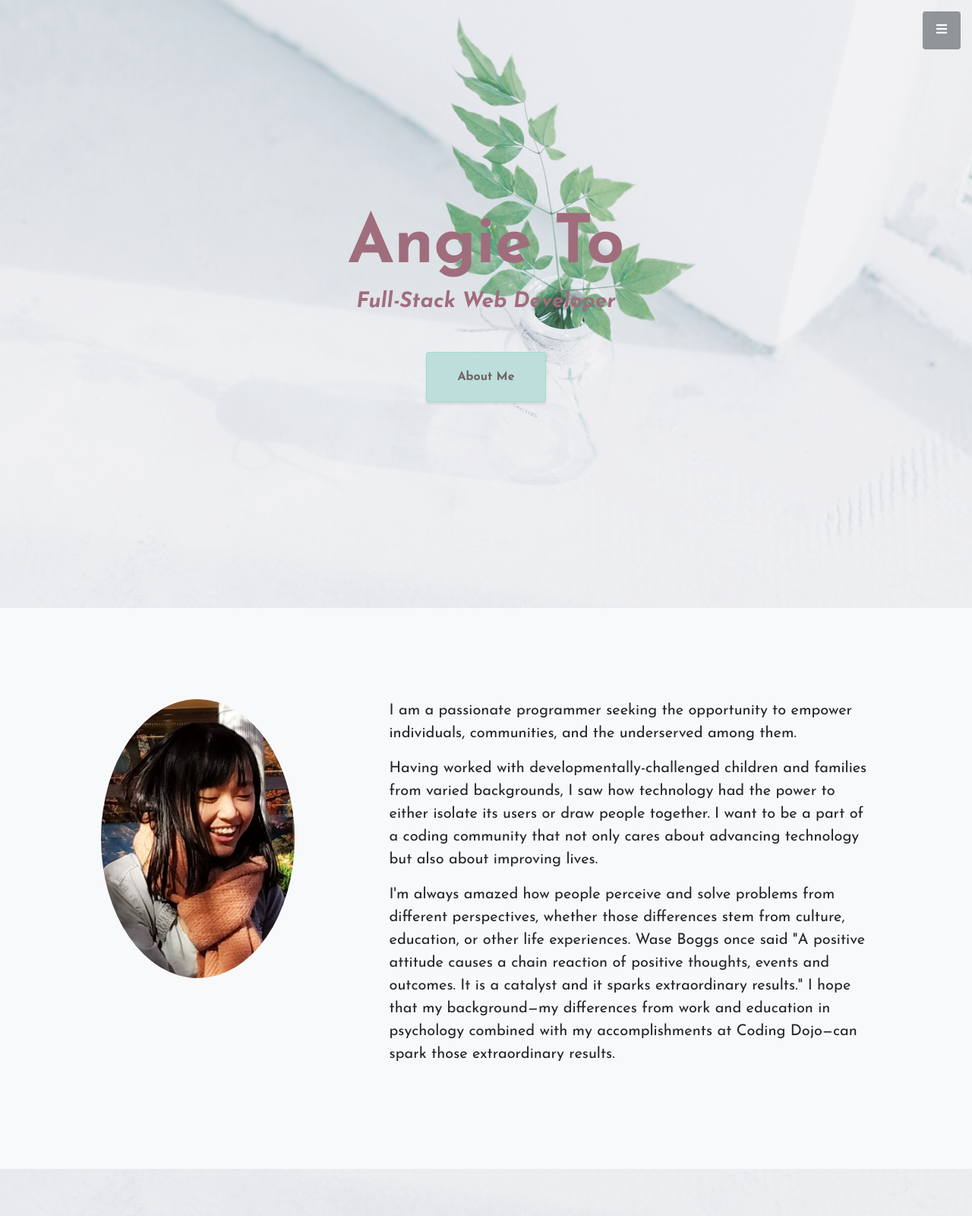
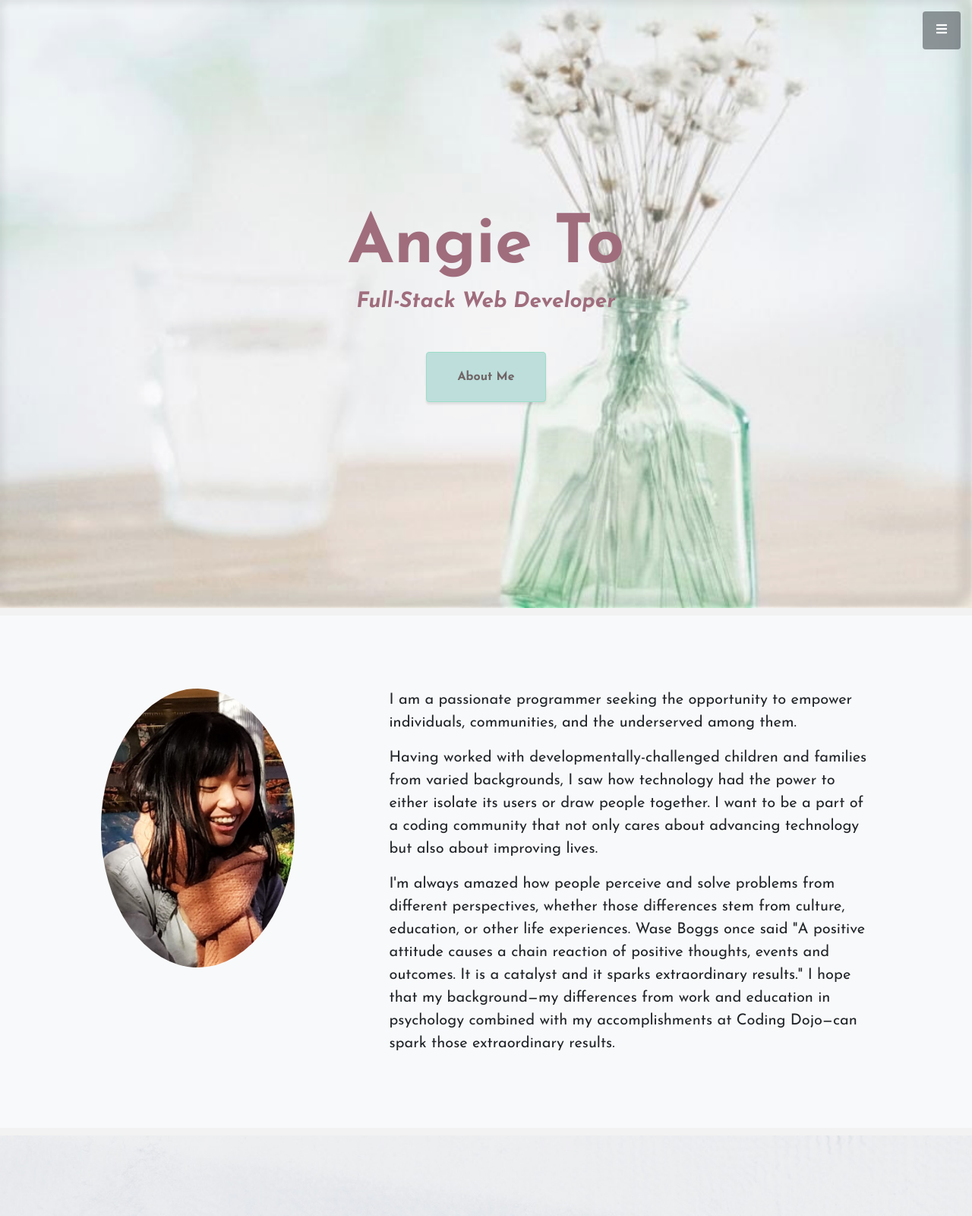
Before and after one commit to angieto/angieto.github.io, a website: page index.html in a window 1280 px wide. Shown: the top 1600 px of the page at 76% size. Drawn offline with Linux system fonts and the light colour scheme.

Commit message:
minor styling tweaks

```diff
--- a/css/stylish-portfolio.css
+++ b/css/stylish-portfolio.css
@@ -21,6 +21,13 @@ body {
 .content-section {
   padding-top: 7.5rem;
   padding-bottom: 7.5rem;
+}
+
+.bio-content-section {
+  padding-top: 6rem;
+  padding-bottom: 5rem;
+  border-top: solid 10px #f2f2f2;
+  border-bottom: solid 10px #f2f2f2;
 }
 
 .content-section-heading h2 {
@@ -380,9 +387,6 @@ a:hover, a:focus, a:active {
 }
 
 .parallax {
-  /* The image used */
-  background-image: url("../img/bg-elegantgreen.jpg");
-
   /* Set a specific height */
   height: 100%;
 
@@ -392,3 +396,13 @@ a:hover, a:focus, a:active {
   background-repeat: no-repeat;
   background-size: cover;
 }
+
+.bg-1 {
+  /* The image used */
+  background-image: url("../img/bg-flowerdesk.jpg");
+}
+
+.bg-2 {
+  /* The image used */
+  background-image: url("../img/bg-elegantgreen.jpg");
+}
--- a/index.html
+++ b/index.html
@@ -53,7 +53,7 @@
     </nav>
 
     <!-- Header -->
-    <header class="parallax masthead d-flex">
+    <header class="parallax bg-1 masthead d-flex">
       <div class="container col-5 text-center my-auto">
         <h1 class="mb-1">Angie To</h1>
         <h3 class="mb-5">
@@ -65,9 +65,9 @@
     </header>
 
     <!-- Parallax -->
-    <div class="parallax">
+    <div class="parallax bg-2">
       <!-- About -->
-      <section class="content-section bg-light" id="about">
+      <section class="bio-content-section bg-light" id="about">
         <div class="container text-center">
           <div class="row">
               <div class="col-lg-3 col-md-5 col-sm-9 mx-auto mb-5">
@@ -151,7 +151,7 @@
     </section>
 
     <!-- Parallax -->
-    <div class="parallax">
+    <div class="parallax bg-2">
       <!-- Projects -->
       <section class="content-section" id="projects">
         <div class="container">
```
Also changed, not shown: css/stylish-portfolio.min.css.
